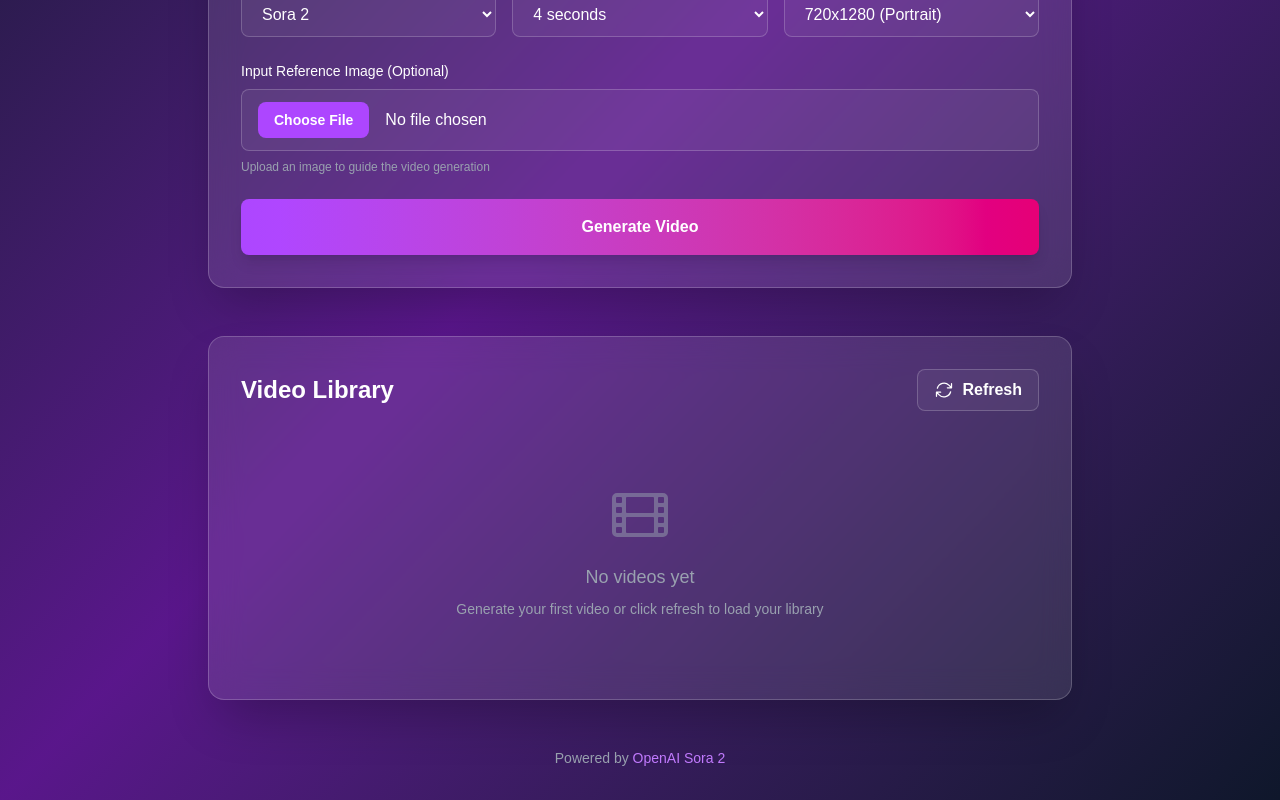
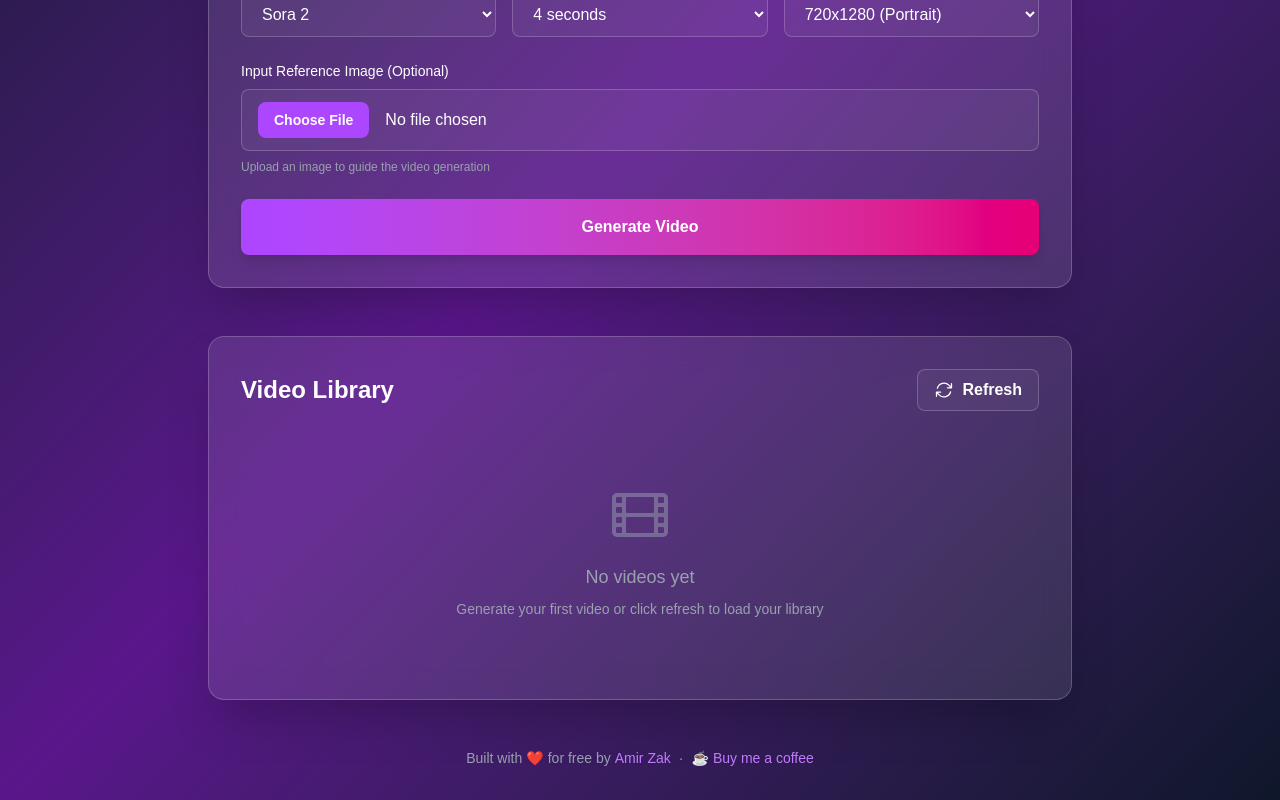
Before and after one commit to vuegames/sora2-playground, a Next.js app: page / in a window 1280 px wide. Shown: the part 548-1348 px from the top of the page. Built offline with nearby package versions, Linux system fonts and the light colour scheme.

Commit message:
Added footer

```diff
--- a/src/app/page.tsx
+++ b/src/app/page.tsx
@@ -446,17 +446,31 @@ export default function Home() {
         </div>
 
         <footer className="mt-12 text-center text-gray-400 text-sm">
-          <p>
-            Powered by{' '}
+          <div className="flex items-center justify-center gap-2 flex-wrap">
+            <p className="flex items-center gap-1">
+              Built with{' '}
+              <span className="text-red-400">❤️</span>
+              {' '}for free by{' '}
+              <a
+                href="https://x.com/AmirZak6"
+                target="_blank"
+                rel="noopener noreferrer"
+                className="text-purple-400 hover:text-purple-300 transition-colors font-medium"
+              >
+                Amir Zak
+              </a>
+            </p>
+            <span>·</span>
             <a
-              href="https://openai.com"
-          target="_blank"
-          rel="noopener noreferrer"
-              className="text-purple-400 hover:text-purple-300 transition-colors"
+              href="https://buymeacoffee.com/amirzak"
+              target="_blank"
+              rel="noopener noreferrer"
+              className="inline-flex items-center gap-1 text-purple-400 hover:text-purple-300 transition-colors font-medium"
             >
-              OpenAI Sora 2
+              <span>☕</span>
+              Buy me a coffee
             </a>
-          </p>
+          </div>
       </footer>
       </div>
     </div>
```
